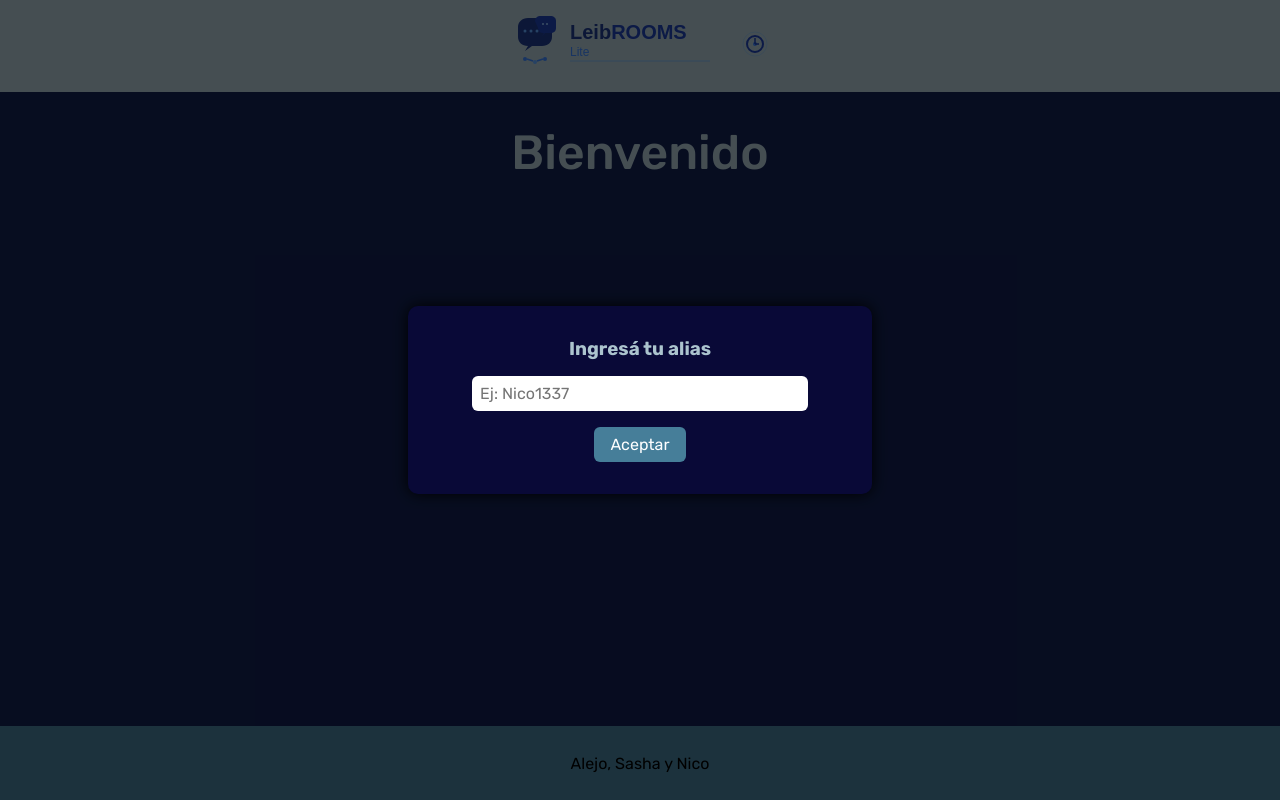
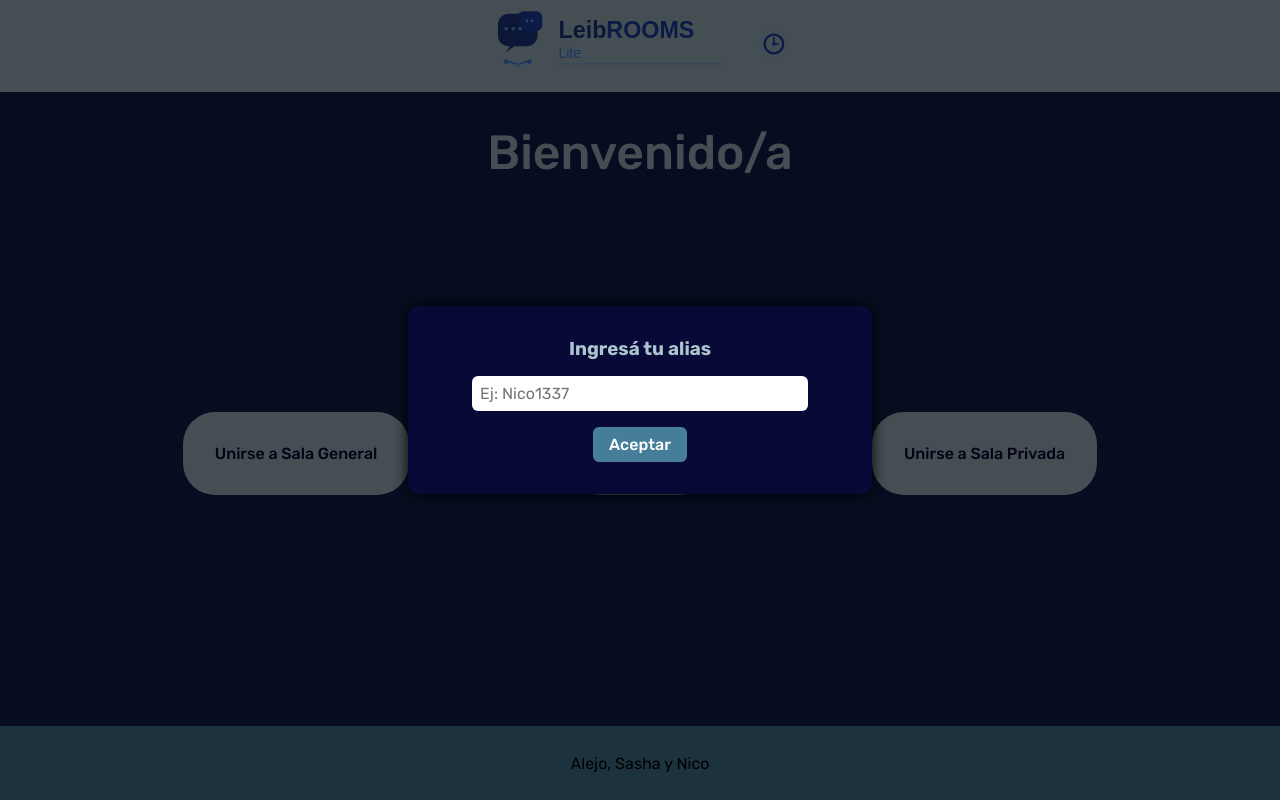
Before and after one commit to NicoAgnello/LIBROOMS-LITE, a website: page public/index.html in a window 1280 px wide. Drawn offline with Linux system fonts and the light colour scheme.

Commit message:
botones creados salas

```diff
--- a/public/index.html
+++ b/public/index.html
@@ -5,17 +5,19 @@
     <meta charset="UTF-8" />
     <title>LeibROOMS Lite</title>
     <!-- Google Fonts -->
-    <link rel="preconnect" href="https://fonts.googleapis.com">
-    <link rel="preconnect" href="https://fonts.gstatic.com" crossorigin>
-    <link href="https://fonts.googleapis.com/css2?family=Rubik:ital,wght@0,300..900;1,300..900&display=swap" rel="stylesheet">
+    <link rel="preconnect" href="https://fonts.googleapis.com" />
+    <link rel="preconnect" href="https://fonts.gstatic.com" crossorigin />
+    <link
+      href="https://fonts.googleapis.com/css2?family=Rubik:ital,wght@0,300..900;1,300..900&display=swap"
+      rel="stylesheet"
+    />
     <!-- Estilos -->
     <link rel="stylesheet" href="./style.css" />
-
   </head>
   <body>
     <header>
       <div>
-        <img src="./logo.svg" alt="LeibROOMS Lite" height="60">
+        <img src="./logo.svg" alt="LeibROOMS Lite" height="70" />
       </div>
       <div class="usuario-info">
         <!-- Modal Alias Usuario -->
@@ -30,27 +32,12 @@
       </div>
     </header>
     <main class="main-content">
-      <h2 class="saludo">Bienvenido</h2>
+      <h2 class="saludo">Bienvenido/a</h2>
       <div class="buttons-container">
-        <button>Crear Sala</button>
-        <button>Unirse a Sala</button>
+        <button id="unirse-sala-gral">Unirse a Sala General</button>
+        <button id="crear-sala">Crear Sala</button>
+        <button id="unirse-sala-priv">Unirse a Sala Privada</button>
       </div>
-      <!-- <div class="main-chat">
-        <div>
-          <div class="mensajes">
-
-          </div>
-          <div class="participantes">
-
-          </div>
-        </div>
-        <div>
-          <div class="escribir">
-
-          </div>
-          <button class="btn-enviar">Enviar</button>
-        </div>
-      </div> -->
     </main>
     <footer>
       <p>Alejo, Sasha y Nico</p>
--- a/public/main.js
+++ b/public/main.js
@@ -1,4 +1,4 @@
-// public/main.js
+
 // const socket = io();
 
 // console.log('Conectado con Socket.IO');
@@ -16,8 +16,7 @@ window.addEventListener('DOMContentLoaded', () => {
 
   if (aliasGuardado) {
     modal.style.display = 'none';
-    console.log('Alias ya guardado:', aliasGuardado);
-    bienvenido.textContent = `Bienvenido ${aliasGuardado}`;
+    bienvenido.textContent = `Bienvenido/a ${aliasGuardado}`;
   }
 
   btnAceptar.addEventListener('click', () => {
@@ -25,9 +24,7 @@ window.addEventListener('DOMContentLoaded', () => {
     if (alias) {
       localStorage.setItem('alias', alias);
       modal.style.display = 'none';
-      console.log('Alias ingresado:', alias);
-      bienvenido.textContent = `Bienvenido ${alias}`;
-
+      bienvenido.textContent = `Bienvenido/a ${alias}`;
     } else {
       errorMsg.style.display = 'block';
     }
--- a/public/style.css
+++ b/public/style.css
@@ -58,6 +58,16 @@ header{
   align-items: center;
   justify-content: center;
   gap: 10rem;
+}
+
+button{
+  padding: 2rem;
+  border-radius: 2rem;
+  background-color: var(--color-accent-light);
+  color: var(--color-background-darkest);
+  font-size: 1rem;
+  font-weight: 500;
+  border: none;
 }
 
 /* .main-chat{
```
Lines whose indentation alone changed are shown as unchanged.
